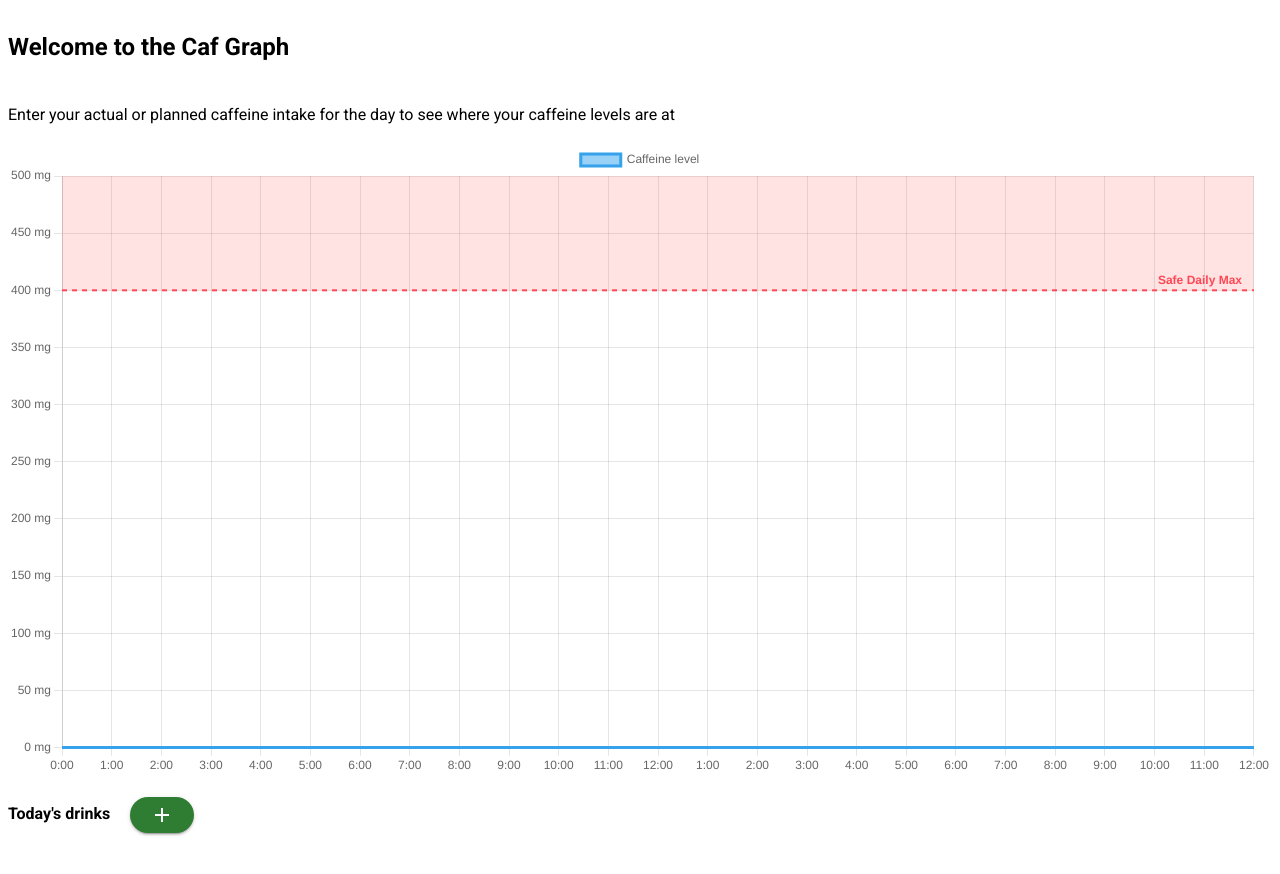
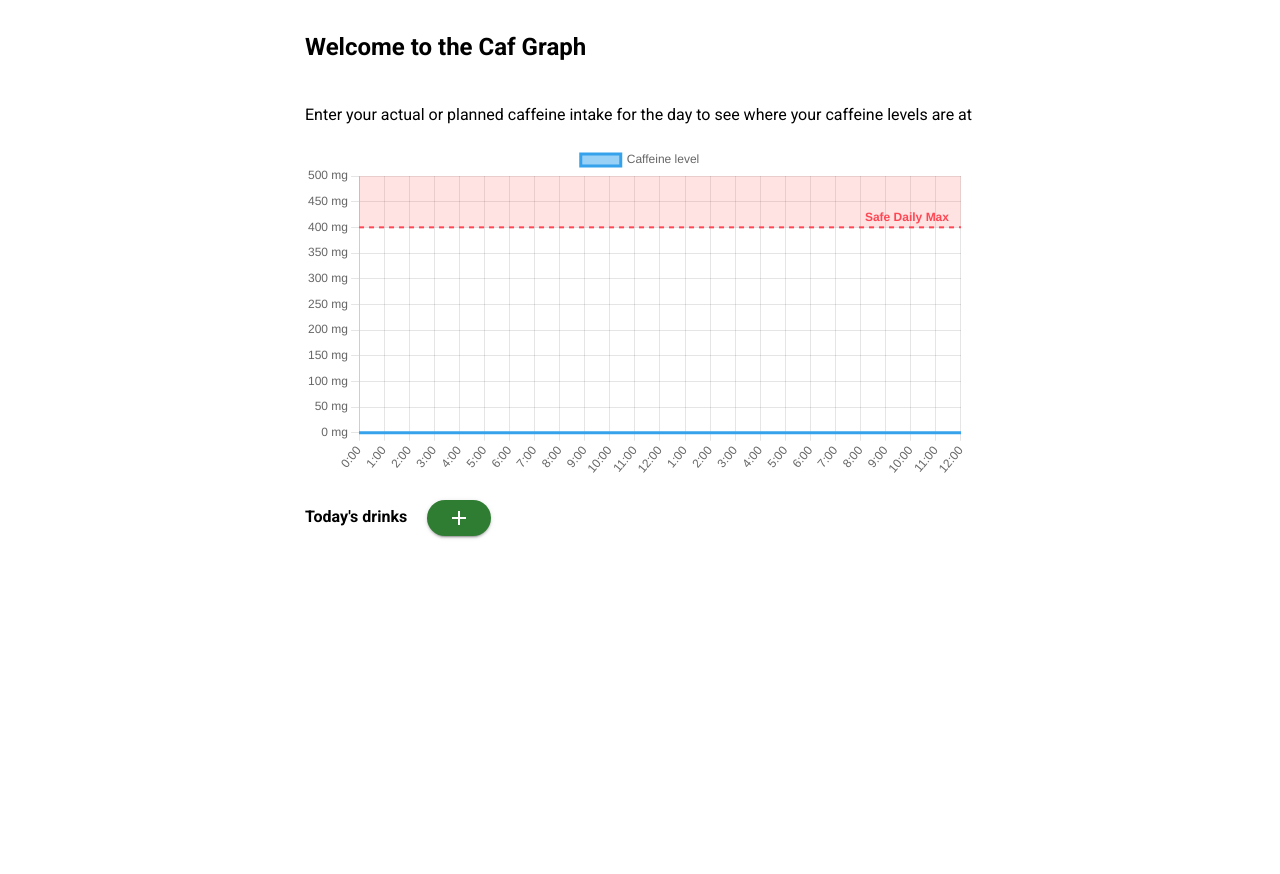
Before and after one commit to nedransfield/caffeine-calculator, a Next.js app: page / in a window 1280 px wide. Shown: the top 874 px of the page. After the commit the page ends 800 px from the top, so only its background shows below. Built offline with nearby package versions, Linux system fonts and the light colour scheme.

Commit message:
Adjusted max-width

```diff
--- a/app/globals.css
+++ b/app/globals.css
@@ -5,8 +5,9 @@ body {
   line-height: 1.6;
   display: flex;
   flex-direction: column;
-  justify-content: center;
+  justify-self: center;
   width: auto;
+  max-width: 800px;
 }
 
 .field {
```
